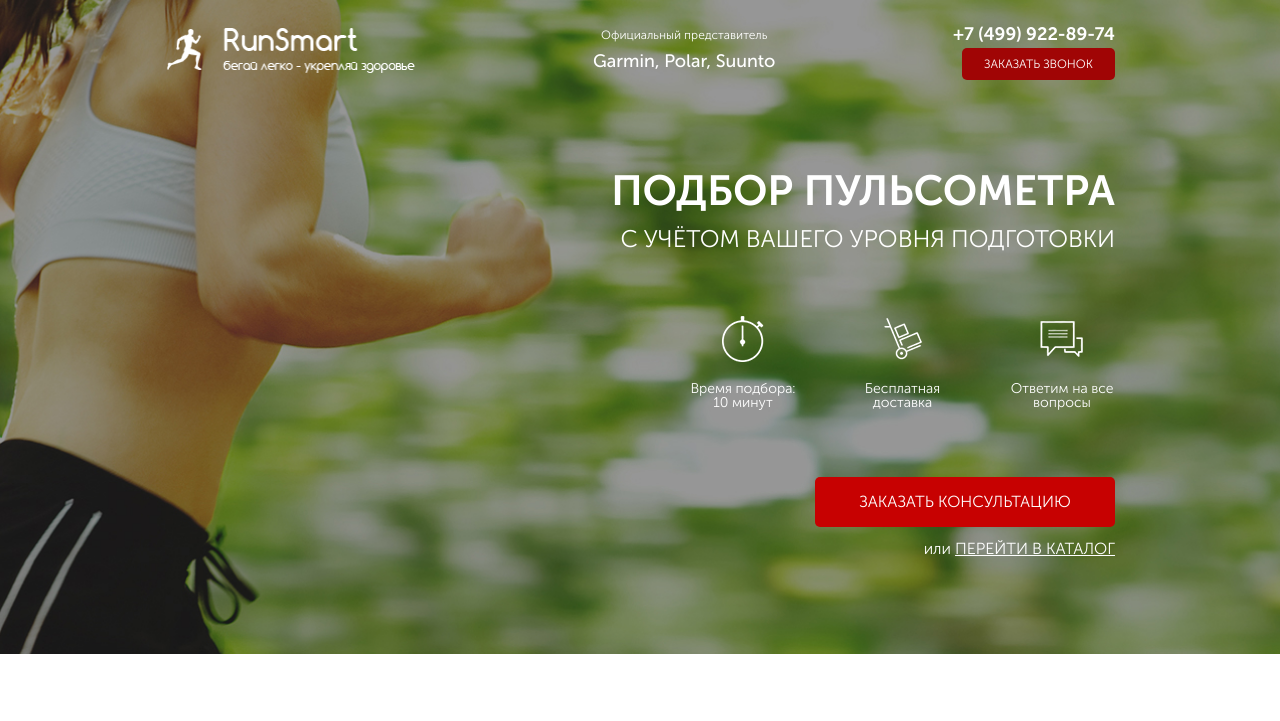
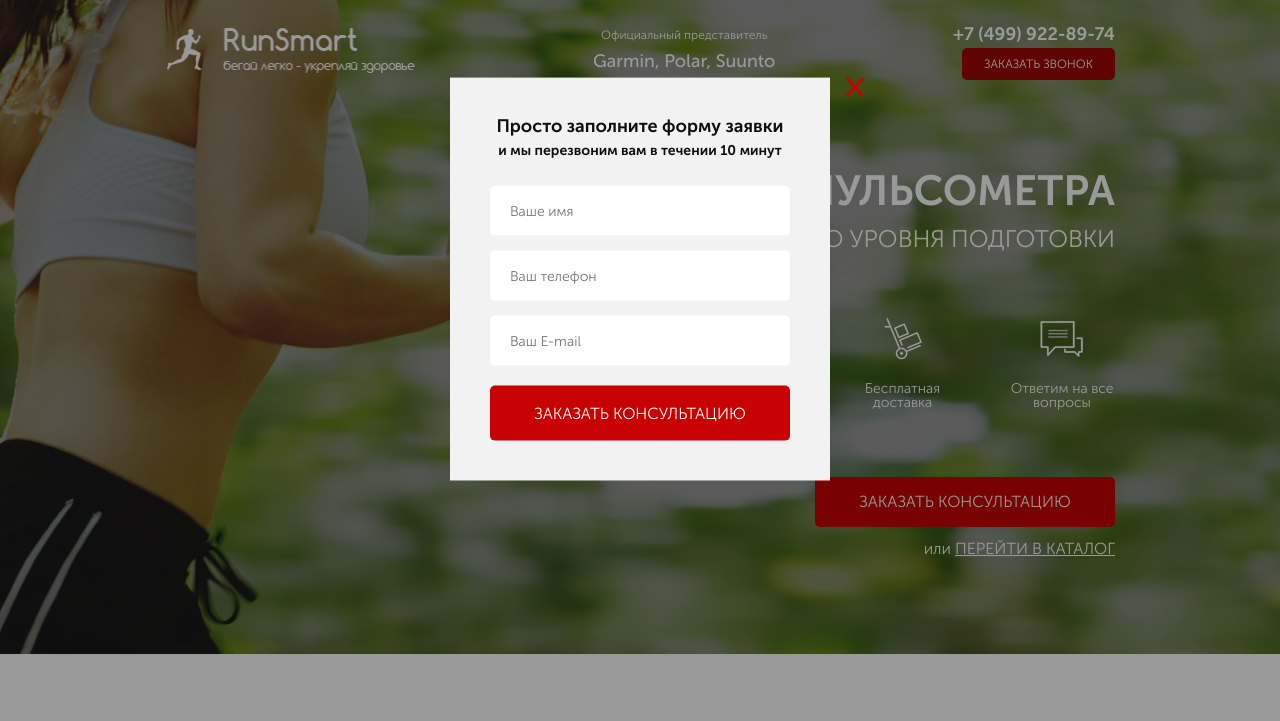
Before and after one commit to Shujinko53/Pulse_project, a website: page src/index.html in a window 1280 px wide. Both pictures are taken after a click on the button "ЗАКАЗАТЬ ЗВОНОК". Shown: the top 721 px of the page. Drawn offline with nearby package versions, Linux system fonts and the light colour scheme.

Commit message:
modals and script for them

```diff
--- a/src/index.html
+++ b/src/index.html
@@ -23,7 +23,7 @@
 				</div>
 				<div class="header__contacts">
 					<a href="tel:+74999228974" class="header__phone">+7 (499) 922-89-74</a>
-					<button class="button">заказать звонок</button>
+					<button class="button" data-modal="consultation">заказать звонок</button>
 				</div>
 			</header>
 
@@ -49,7 +49,7 @@
 					</div>
 				</div>
 
-				<button class="button button_main">заказать кОНСУЛЬТАЦИЮ</button>
+				<button class="button button_main" data-modal="consultation">заказать кОНСУЛЬТАЦИЮ</button>
 				<div class="promo__link">
 					или
 					<a href="#">ПЕРЕЙТИ В КАТАЛОГ</a>
@@ -426,6 +426,40 @@
 		</div>
 	</footer>
 
+	<div class="overlay">
+		<div class="modal" id="consultation">
+			<div class="modal__close">&times;</div>
+			<div class="modal__subtitle">Просто заполните форму заявки</div>
+			<div class="modal__descr">и мы перезвоним вам в течении 10 минут</div>
+			<form class="feed-form feed-form_modal" action="#">
+				<input type="text" name="name" placeholder="Ваше имя">
+				<input name="phone" placeholder="Ваш телефон">
+				<input type="email" name="email" placeholder="Ваш E-mail">
+
+				<button class="button button_submit">Заказать консультацию</button>
+			</form>
+		</div>
+
+		<div class="modal" id="order">
+			<div class="modal__close">&times;</div>
+			<div class="modal__subtitle">Ваш заказ:</div>
+			<div class="modal__descr">Пульсометр Polar FT1</div>
+			<form class="feed-form feed-form_modal" action="#">
+				<input type="text" name="name" placeholder="Ваше имя">
+				<input name="phone" placeholder="Ваш телефон">
+				<input type="email" name="email" placeholder="Ваш E-mail">
+
+				<button class="button button_submit">Купить</button>
+			</form>
+		</div>
+
+		<div class="modal modal_mini" id="thanks">
+			<div class="modal__close">&times;</div>
+			<div class="modal__subtitle">Спасибо за вашу заявку!</div>
+			<div class="modal__descr">Наш менеджер свяжется с вами в ближайшее время!</div>
+		</div>
+	</div>
+
 	<script src="https://code.jquery.com/jquery-3.6.0.min.js"></script>
 	<script src="https://cdnjs.cloudflare.com/ajax/libs/tiny-slider/2.9.2/min/tiny-slider.js"></script>
 	<script src="js/jquery.validate.min.js"></script>
--- a/src/js/script.js
+++ b/src/js/script.js
@@ -66,4 +66,27 @@ $(document).ready(function() {
 	});
 
 	$('input[name=phone]').mask("+7 (999) 999-99-99");
+
+	//  Modal
+
+	$('[data-modal=consultation]').on('click', function() {
+		$('.overlay, #consultation').fadeIn();
+	});
+
+	$('.modal__close, .overlay').on('click', function() {
+		$('.overlay, #consultation, #order, #thanks').fadeOut();
+	});
+
+	$(window).keydown(function(event) {
+		if (event.which == 27) {
+			$('.overlay, #consultation, #order, #thanks').fadeOut();
+		}
+	})
+
+	$('.button_mini').each(function(i) {
+		$(this).on('click', function() {
+			$('#order .modal__descr').text($('.catalog-item__subtitle').eq(i).text());
+			$('.overlay, #order').fadeIn();
+		})
+	});
 });
--- a/src/sass/blocks/_forms.scss
+++ b/src/sass/blocks/_forms.scss
@@ -35,6 +35,10 @@
 
         color: #ffffff;
     }
+
+    &_modal {
+        margin-top: 25px;
+    }
 }
 
 // @media (max-width: 991px) {
--- /dev/null
+++ b/src/sass/blocks/_modal.scss
@@ -0,0 +1,61 @@
+.overlay {
+    position: fixed;
+    top: 0;
+
+    display: none;
+    width: 100%;
+    height: 100%;
+
+    background: rgba(0, 0, 0, 0.4);
+}
+
+.modal {
+    position: absolute;
+    top: 50%;
+    left: 50%;
+
+    width: 380px;
+    min-height: 400px;
+    padding: 35px 40px 40px;
+
+    background-color: #f2f2f2;
+
+    transform: translate(-50%, -80%);
+
+    &__close {
+        position: absolute;
+        top: 0;
+        right: -35px;
+
+        font-size: 35px;
+        line-height: 15px;
+        color: $main_color;
+
+        cursor: pointer;
+    }
+
+    &__subtitle {
+        font-weight: 700;
+        font-size: 18px;
+        text-align: center;
+
+        color: #0d0d0d;
+    }
+
+    &__descr {
+        font-weight: 700;
+        font-size: 14px;
+        text-align: center;
+
+        color: #0d0d0d;
+    }
+
+    &_mini {
+        min-height: 140px;
+        padding: 35px 40px;
+    }
+}
+
+#consultation, #order, #thanks {
+    display: none;
+}
--- a/src/sass/style.scss
+++ b/src/sass/style.scss
@@ -9,6 +9,7 @@
 @import 'blocks/catalog';
 @import 'blocks/feed';
 @import 'blocks/footer';
+@import 'blocks/modal';
 
 * {
     font-family: 'Museo Sans Cyrl', sans-serif;
```
Also changed, not shown: src/css/style.min.css.
